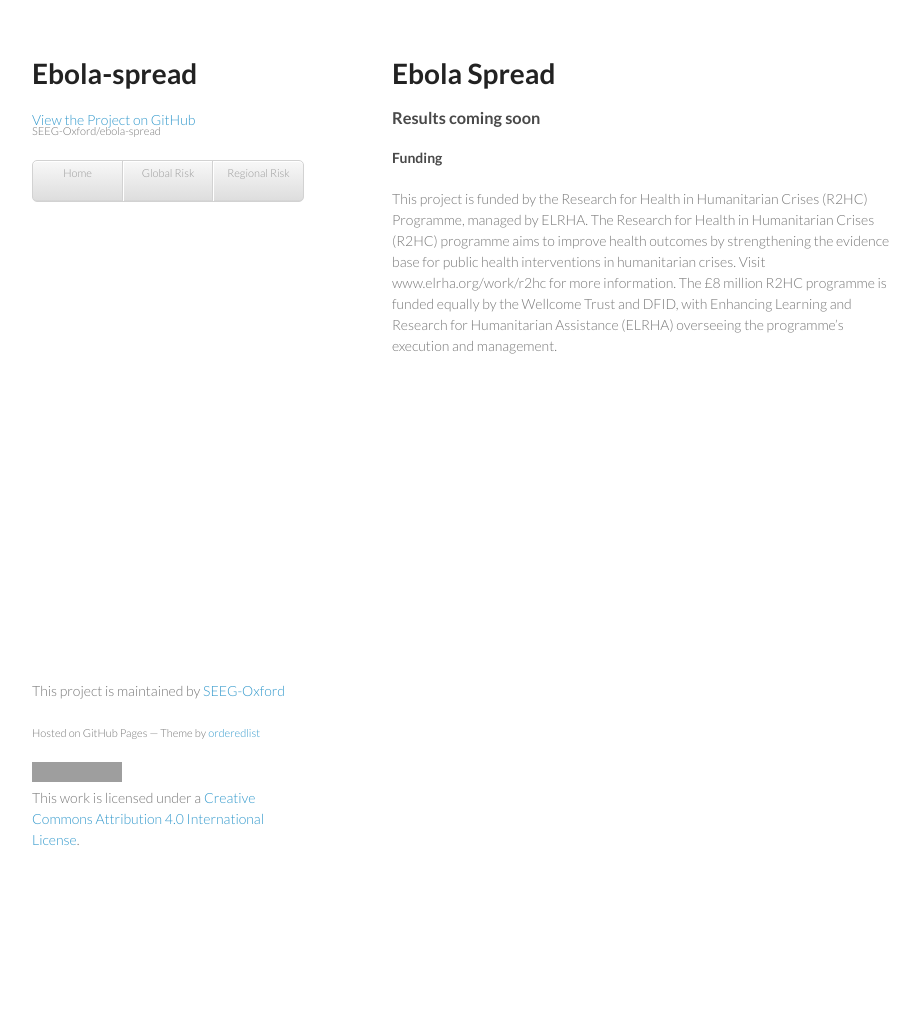
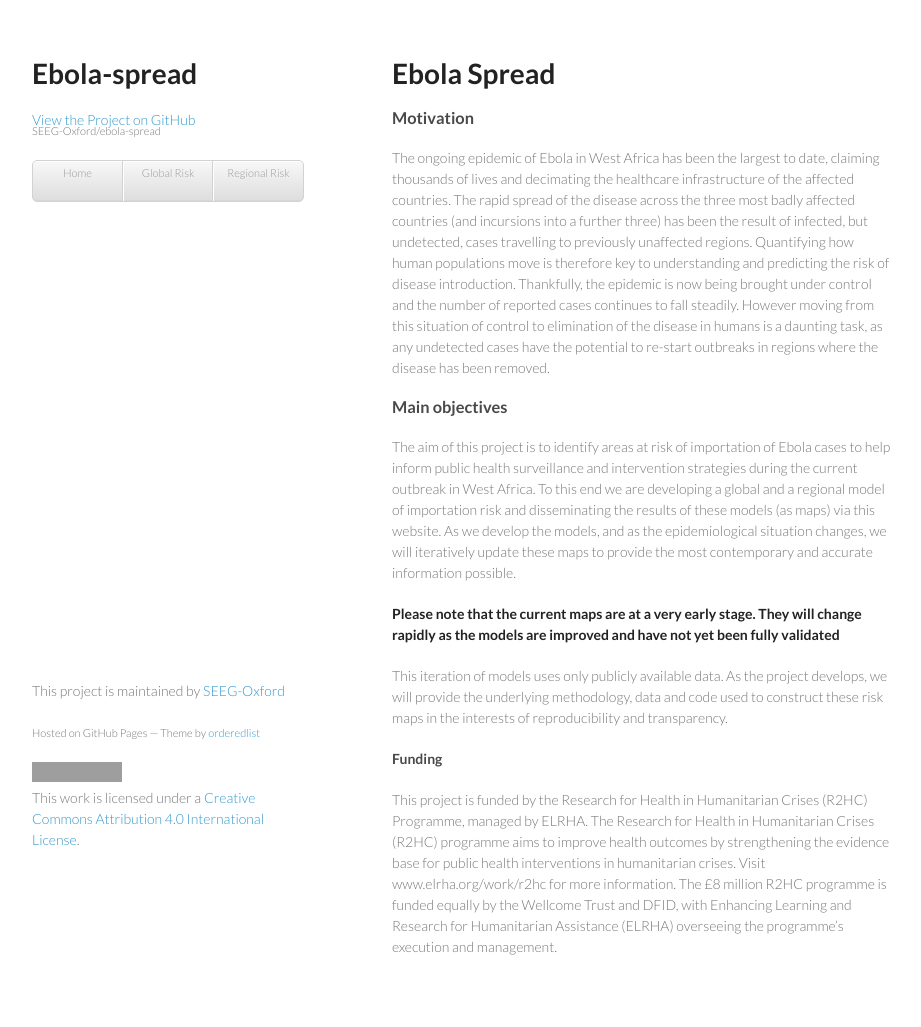
Before and after one commit to SEEG-Oxford/ebola-spread, a Jekyll site: the page built from index.md, in a window 1280 px wide. Shown: the whole page, without its empty margins (178-1099 px from the left). Built offline with Jekyll 4.4.1, drawn with Linux system fonts in a browser that asks for light colours; Markdown is read by kramdown in place of the engine named in the settings; before the commit the page ends 900 px from its top, so only the background shows below that; grey boxes are pictures that could not be loaded.

Commit message:
Add main page content from Moritz/Nick

```diff
--- a/index.md
+++ b/index.md
@@ -3,7 +3,17 @@ layout: default
 title: Ebola Spread
 ---
 
-### Results coming soon
+### Motivation
+
+The ongoing epidemic of Ebola in West Africa has been the largest to date, claiming thousands of lives and decimating the healthcare infrastructure of the affected countries. The rapid spread of the disease across the three most badly affected countries (and incursions into a further three) has been the result of infected, but undetected, cases travelling to previously unaffected regions. Quantifying how human populations move is therefore key to understanding and predicting the risk of disease introduction. Thankfully, the epidemic is now being brought under control and the number of reported cases continues to fall steadily. However moving from this situation of control to elimination of the disease in humans is a daunting task, as any undetected cases have the potential to re-start outbreaks in regions where the disease has been removed.
+
+### Main objectives
+
+The aim of this project is to identify areas at risk of importation of Ebola cases to help inform public health surveillance and intervention strategies during the current outbreak in West Africa. To this end we are developing a global and a regional model of importation risk and disseminating the results of these models (as maps) via this website. As we develop the models, and as the epidemiological situation changes, we will iteratively update these maps to provide the most contemporary and accurate information possible.
+
+**Please note that the current maps are at a very early stage. They will change rapidly as the models are improved and have not yet been fully validated**
+
+This iteration of models uses only publicly available data. As the project develops, we will provide the underlying methodology, data and code used to construct these risk maps in the interests of reproducibility and transparency.
 
 #### Funding
 
```
